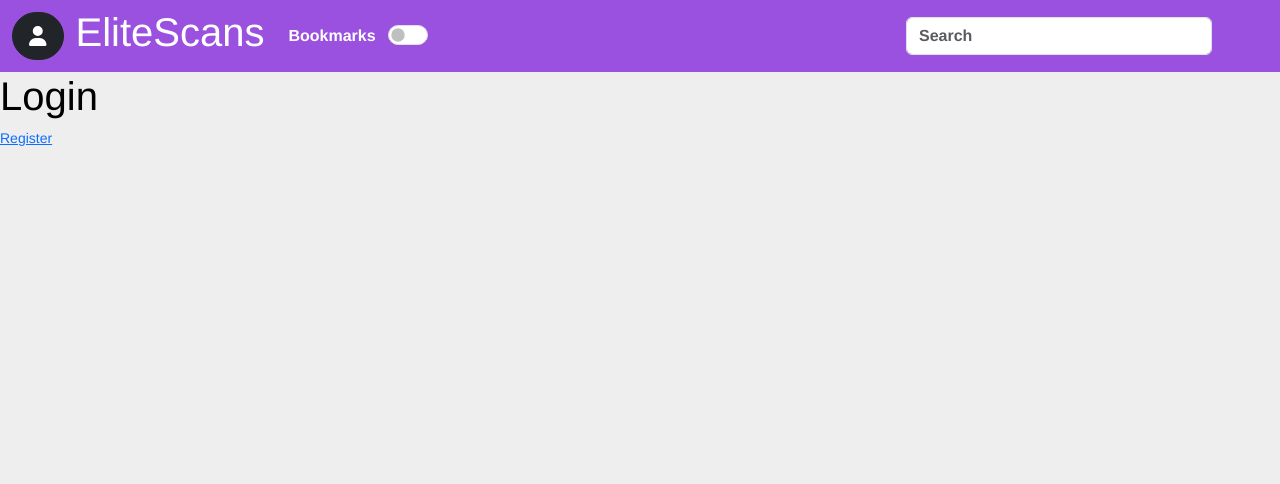
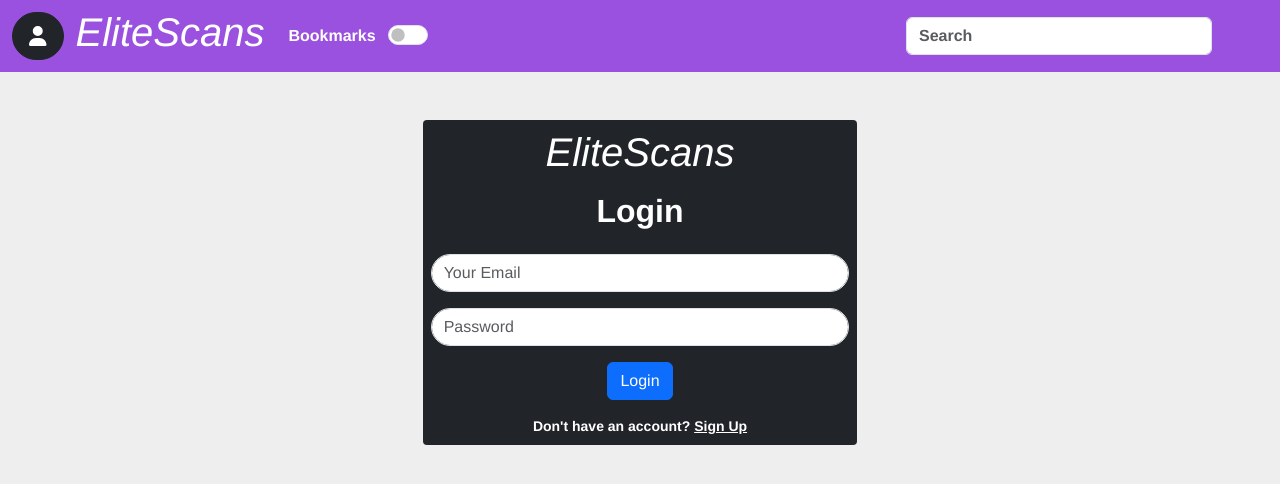
Before and after one commit to lav3ll/bootstrap-manga-website, a React (Vite) app: page /Login in a window 1280 px wide. Shown: the top 484 px of the page. Built offline with nearby package versions, Linux system fonts and the light colour scheme; no server answers.

Commit message:
basic login page form created

```diff
--- a/src/Components/Account/Login.jsx
+++ b/src/Components/Account/Login.jsx
@@ -1,15 +1,47 @@
 import React from 'react';
 import { NavLink } from 'react-router-dom';
+import { useRef } from 'react';
 
 const Login = () => {
+  const form = useRef();
   return (
-    <>
-      <h1>Login</h1>
-
-      <NavLink to='/Register' activeclassname='active' className=''>
-        Register
-      </NavLink>
-    </>
+    <div className='row'>
+      <form
+        ref={form}
+        onSubmit=''
+        className='d-flex flex-column gap-3 justify-content-center align-items-center bg-dark p-2 mt-5 rounded-1 col-4 offset-4'
+      >
+        <h1 className='mb-0 text-white fst-italic'>EliteScans</h1>
+        <h2 className='mt-0 text-white fw-semibold'>Login</h2>
+        <input
+          className='form-control rounded-5'
+          type='email'
+          name='email'
+          placeholder='Your Email'
+          required
+        />
+        <input
+          className='form-control rounded-5'
+          type='password'
+          name='password'
+          placeholder='Password'
+          required
+        ></input>
+        <button type='submit' className='btn btn-primary'>
+          Login
+        </button>
+        <div className='text-white fw-semibold'>
+          Don't have an account?{' '}
+          <NavLink
+            to='/Register'
+            activeclassname='active'
+            className='text-white'
+          >
+            Sign Up
+          </NavLink>
+        </div>
+      </form>
+    </div>
   );
 };
 
--- a/src/Components/Navigation.jsx
+++ b/src/Components/Navigation.jsx
@@ -32,7 +32,7 @@ const Navigation = () => {
           activeClassName='active'
           className='btn border-0 text-white fs-5 bold py-0'
         >
-          <h1>EliteScans</h1>
+          <h1 className='fst-italic'>EliteScans</h1>
         </NavLink>
         <NavLink
           to='/Bookmarks'
```
